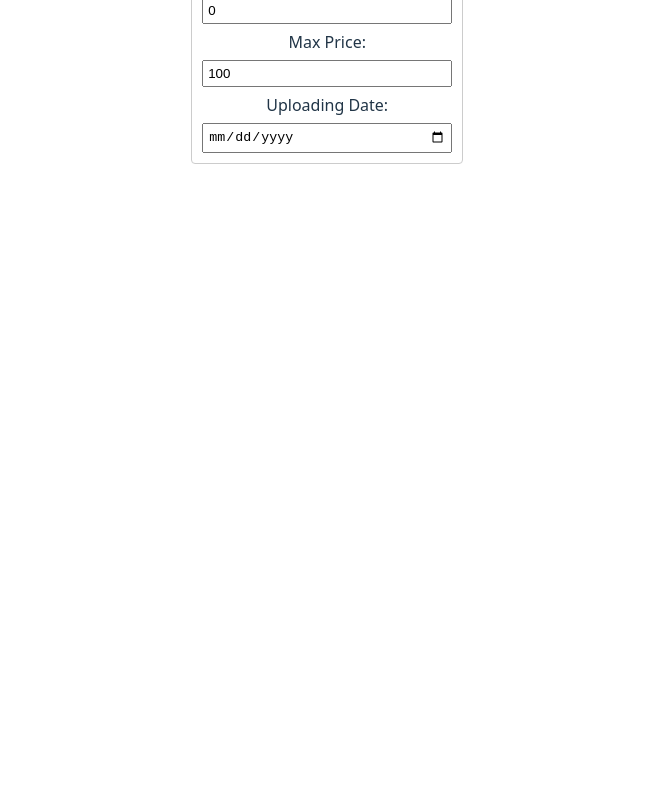
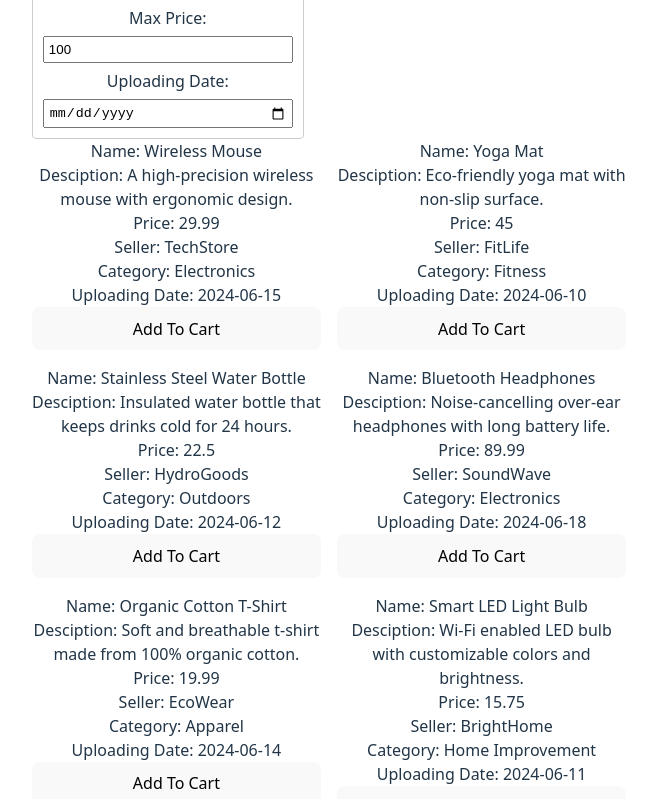
Before and after one commit to TomKoltunov/KoGu, a React (Vite) app: page / in a window 1280 px wide. Shown: the part 580-1379 px from the top of the page, without its empty margins (311-967 px from the left). Before the commit the page ends 800 px from the top, so only its background shows below. Built offline with nearby package versions, Linux system fonts and the light colour scheme.

Commit message:
fix: fixed the filtering by uploading date

```diff
--- a/src/pages/HomePage/index.tsx
+++ b/src/pages/HomePage/index.tsx
@@ -11,7 +11,7 @@ export const filterByUploadingDate = (
 ): boolean => {
   const productDateObject = new Date(selectedUploadingDate);
   const filteredDateObject = new Date(uploadingDate);
-  return productDateObject.getTime() >= filteredDateObject.getTime();
+  return productDateObject.getTime() < filteredDateObject.getTime();
 };
 
 export const HomePage = () => {
@@ -51,7 +51,7 @@ export const HomePage = () => {
           : "";
       })
       .filter((product) => {
-        return filterByUploadingDate(product.uploadingDate, uploadingDate);
+        return !filterByUploadingDate(product.uploadingDate, uploadingDate);
       });
   }, [
     products,
```
